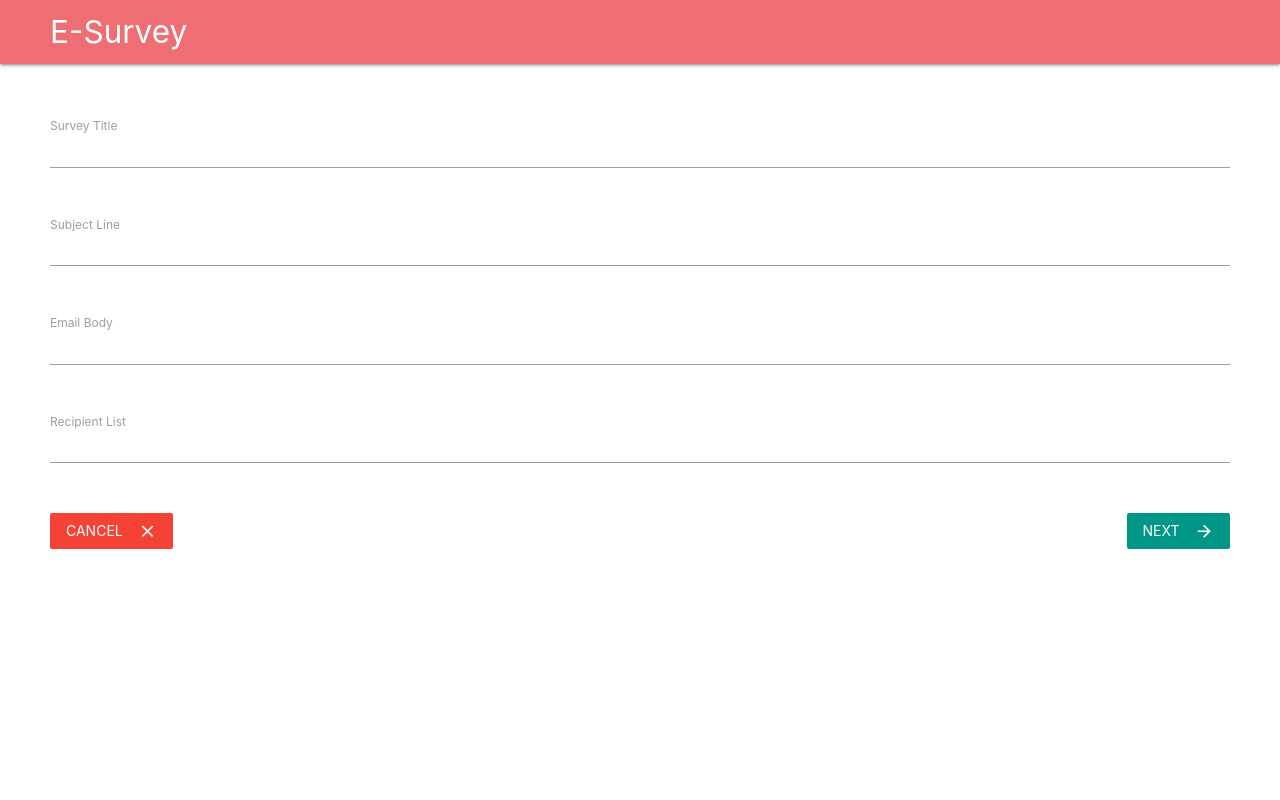
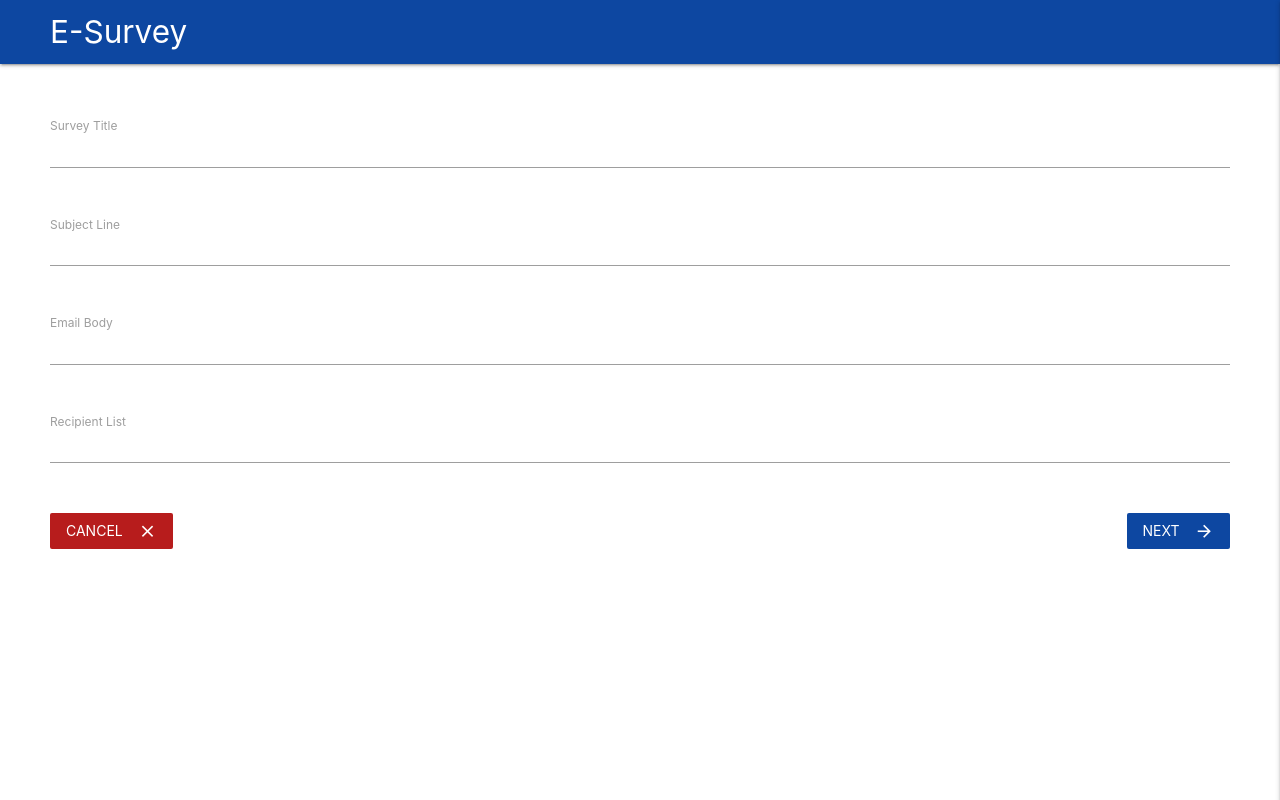
Before and after one commit to shanedle/e-survey, a React (Create React App) app in the folder client/: page /surveys/new in a window 1280 px wide. Built offline with nearby package versions, Linux system fonts and the light colour scheme; no server answers.

Commit message:
blue everywhere! :lipstick:

```diff
--- a/client/package.json
+++ b/client/package.json
@@ -12,7 +12,8 @@
     "react": "^17.0.2",
     "react-dom": "^17.0.2",
     "react-redux": "^7.2.6",
-    "react-router-dom": "^5.3.0",
+    "react-router": "^5.2.0",
+    "react-router-dom": "^5.2.0",
     "react-scripts": "5.0.0",
     "react-stripe-checkout": "^2.6.3",
     "redux": "^4.1.2",
--- a/client/src/components/Dashboard.js
+++ b/client/src/components/Dashboard.js
@@ -11,7 +11,7 @@ const Dashboard = function () {
           className="btn-floating btn-large waves-effect waves-light red"
           to="/surveys/new"
         >
-          <i className="material-icons">add</i>
+          <i className="material-icons blue darken-4">add</i>
         </Link>
       </div>
     </div>
--- a/client/src/components/Header.js
+++ b/client/src/components/Header.js
@@ -11,6 +11,8 @@ class Header extends Component {
       inDuration: 350,
       outDuration: 350,
       draggable: true,
+      preventScrolling: true,
+      edge: "right",
     });
   }
 
@@ -41,7 +43,7 @@ class Header extends Component {
 
   render() {
     return (
-      <nav style={{ padding: "0 50px" }}>
+      <nav className="blue darken-4" style={{ padding: "0 50px" }}>
         <div className="nav-wrapper">
           <Link
             to={this.props.auth ? "/surveys" : "/"}
@@ -51,13 +53,7 @@ class Header extends Component {
           </Link>
 
           <div>
-            <ul
-              ref={(Sidenav) => {
-                this.Sidenav = Sidenav;
-              }}
-              id="slide-out"
-              className="sidenav mobile-nav"
-            >
+            <ul id="slide-out" className="sidenav mobile-nav blue darken-4">
               <span data-target="slide-out" className="sidenav-close">
                 <i className="material-icons">close</i>
               </span>
--- a/client/src/components/Landing.js
+++ b/client/src/components/Landing.js
@@ -10,7 +10,7 @@ class Landing extends Component {
       case false:
         return (
           <div style={{ textAlign: "center" }}>
-            <h1>Emaily!</h1>
+            <h1>E-Survey</h1>
             Collect feedback from your users.
           </div>
         );
--- a/client/src/components/Payments.js
+++ b/client/src/components/Payments.js
@@ -13,7 +13,7 @@ class Payments extends Component {
         token={(token) => this.props.handleToken(token)}
         stripeKey={process.env.REACT_APP_STRIPE_KEY}
       >
-        <a href="#!" className="btn">
+        <a href="#!" className="btn blue lighten-2 black-text">
           Add Credits <i class="material-icons right">credit_card</i>
         </a>
       </StripeCheckout>
--- a/client/src/components/surveys/SurveyForm.js
+++ b/client/src/components/surveys/SurveyForm.js
@@ -29,7 +29,7 @@ class SurveyForm extends Component {
           <Link
             to="/surveys"
             style={{ marginTop: "30px" }}
-            className="red btn-flat white-text left"
+            className="red darken-4 btn-flat white-text left"
           >
             Cancel
             <i className="material-icons right">clear</i>
@@ -37,7 +37,7 @@ class SurveyForm extends Component {
           <button
             type="submit"
             style={{ marginTop: "30px" }}
-            className="teal btn-flat right white-text"
+            className="blue darken-4 btn-flat right white-text"
           >
             Next
             <i className="material-icons right">arrow_forward</i>
--- a/client/src/components/surveys/SurveyFormReview.js
+++ b/client/src/components/surveys/SurveyFormReview.js
@@ -27,7 +27,7 @@ const SurveyFormReview = ({
       <h5>Please confirm your entries</h5>
       {reviewFields}
       <button
-        className="red btn-flat white-text"
+        className="red darken-4 btn-flat white-text"
         onClick={onSurveyEdit}
         style={{ marginTop: "30px" }}
       >
@@ -36,7 +36,7 @@ const SurveyFormReview = ({
       </button>
       <button
         onClick={() => submitSurvey(formValues, history)}
-        className="teal btn-flat right white-text"
+        className="blue darken-4 btn-flat right white-text"
         style={{ marginTop: "30px" }}
       >
         Send Survey
--- a/client/src/components/surveys/SurveyList.js
+++ b/client/src/components/surveys/SurveyList.js
@@ -18,7 +18,7 @@ class SurveyList extends Component {
       return (
         <div style={{ textAlign: "center" }}>
           <h3>No surveys yet!</h3>
-          <Link className="btn" to="/surveys/new">
+          <Link className="btn blue darken-4" to="/surveys/new">
             Create Survey
           </Link>
         </div>
```
Also changed, not shown: 1 other file (tests, documents, lock files or other folders).
